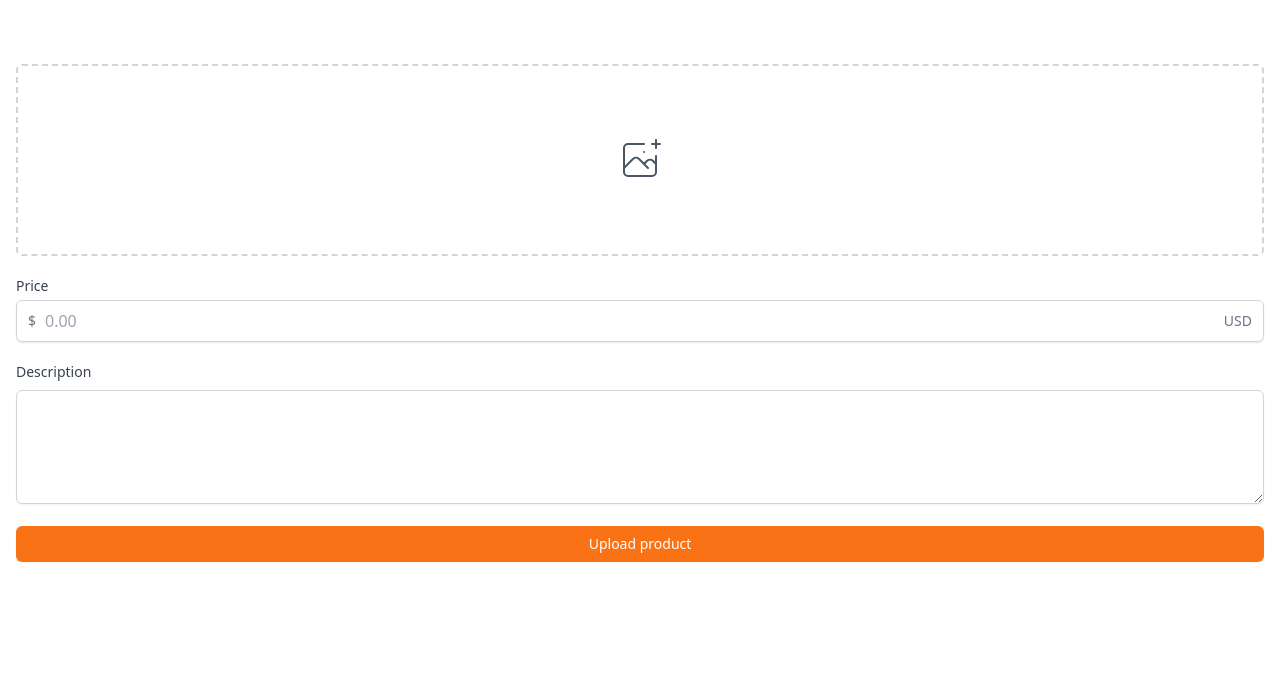
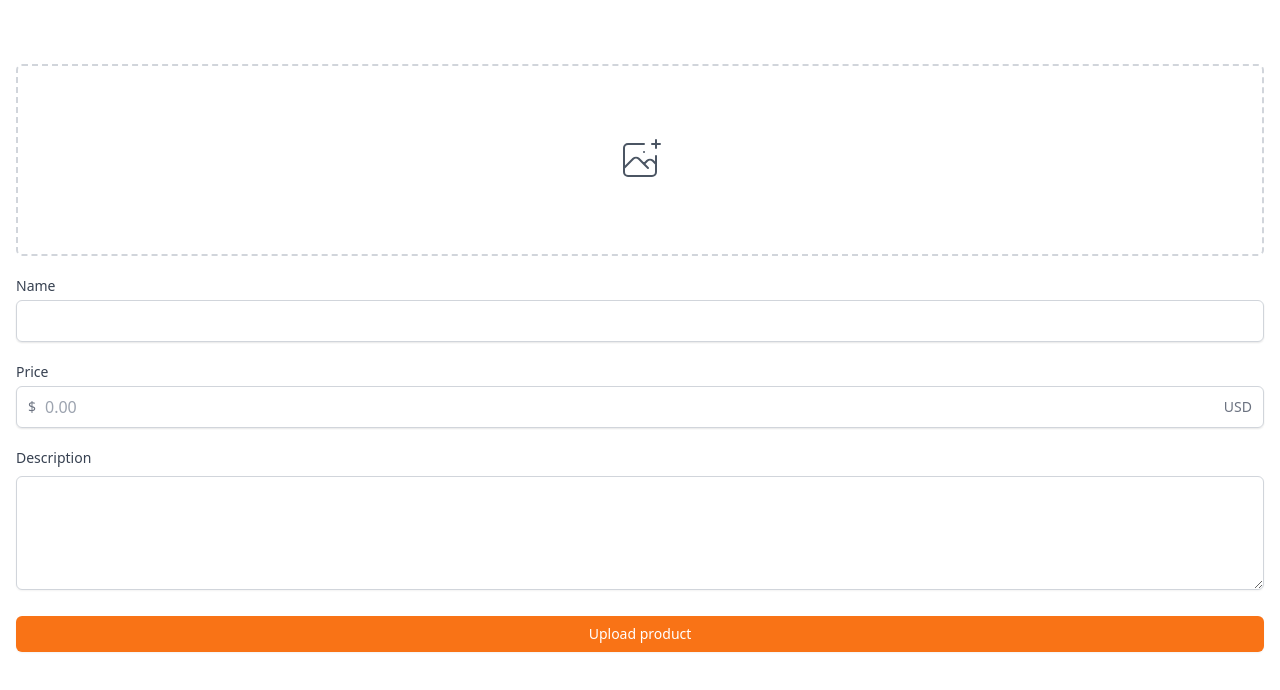
Before and after one commit to 1sol2sol/TIL, a Next.js app in the folder tailwind-ui/: page /items/upload in a window 1280 px wide. Shown: the top 690 px of the page. Built offline with nearby package versions, Linux system fonts and the light colour scheme.

Commit message:
name input 추가

```diff
--- a/tailwind-ui/pages/items/upload.tsx
+++ b/tailwind-ui/pages/items/upload.tsx
@@ -2,7 +2,7 @@
 
 const Upload: NextPage = () => {
   return (
-    <div className="px-4 py-16">
+    <div className="px-4 space-y-5  py-16">
       <div>
         <label className="w-full cursor-pointer flex items-center justify-center border-2 border-dashed border-gray-300 h-48 rounded-md text-gray-600 hover:text-orange-500 hover:border-orange-500">
           <svg
@@ -23,23 +23,56 @@
           <input className="hidden" type="file" />
         </label>
       </div>
-      <div className="my-5">
-        <label htmlFor="price" className="mb-1 block text-sm font-medium text-gray-700">Price</label>
+      <div>
+        <label
+          className="mb-1 block text-sm font-medium text-gray-700"
+          htmlFor="name"
+        >
+          Name
+        </label>
+        <div className="rounded-md relative flex  items-center shadow-sm">
+          <input
+            id="name"
+            type="email"
+            className="appearance-none w-full px-3 py-2 border border-gray-300 rounded-md shadow-sm placeholder-gray-400 focus:outline-none focus:ring-orange-500 focus:border-orange-500"
+            required
+          />
+        </div>
+      </div>
+      <div>
+        <label
+          htmlFor="price"
+          className="mb-1 block text-sm font-medium text-gray-700"
+        >
+          Price
+        </label>
         <div className="rounded-md shadow-sm relative flex items-center">
           <div className="absolute left-0 pl-3 flex items-center justify-center pointer-events-none">
             <span className="text-gray-500 text-sm">$</span>
           </div>
-          <input id="price" className="appearance-none w-full px-3 pl-7 py-2 border-gray-300 rounded-md shadow-sm placeholder-gray-400 focus:outline-none focus:ring-orange-500 focus:border-orange-500" type="text" placeholder="0.00" />
+          <input
+            id="price"
+            className="appearance-none w-full px-3 pl-7 py-2 border-gray-300 rounded-md shadow-sm placeholder-gray-400 focus:outline-none focus:ring-orange-500 focus:border-orange-500"
+            type="text"
+            placeholder="0.00"
+          />
           <div className="absolute right-0 pr-3 flex items-center pointer-events-none">
             <span className="text-gray-500 text-sm">USD</span>
           </div>
         </div>
       </div>
       <div>
-        <label className="mb-1 block text-sm font-medium text-gray-700">Description</label>
-          <textarea className="mt-1 shadow-sm w-full focus:ring-orange-500 rounded-md border-gray-300 focus:border-orange-500" rows={4} />
+        <label className="mb-1 block text-sm font-medium text-gray-700">
+          Description
+        </label>
+        <textarea
+          className="mt-1 shadow-sm w-full focus:ring-orange-500 rounded-md border-gray-300 focus:border-orange-500"
+          rows={4}
+        />
       </div>
-      <button className="mt-4 w-full bg-orange-500 hover:bg-orange-600 text-white py-2 px-3 border-transparent rounded-md shadow-sm font-medium text-sm focus:ring-2 focus:ring-offset-2 focus:ring-orange-500 focus:outline-none">Upload product</button>
+      <button className="mt-4 w-full bg-orange-500 hover:bg-orange-600 text-white py-2 px-3 border-transparent rounded-md shadow-sm font-medium text-sm focus:ring-2 focus:ring-offset-2 focus:ring-orange-500 focus:outline-none">
+        Upload product
+      </button>
     </div>
   );
 };
```
